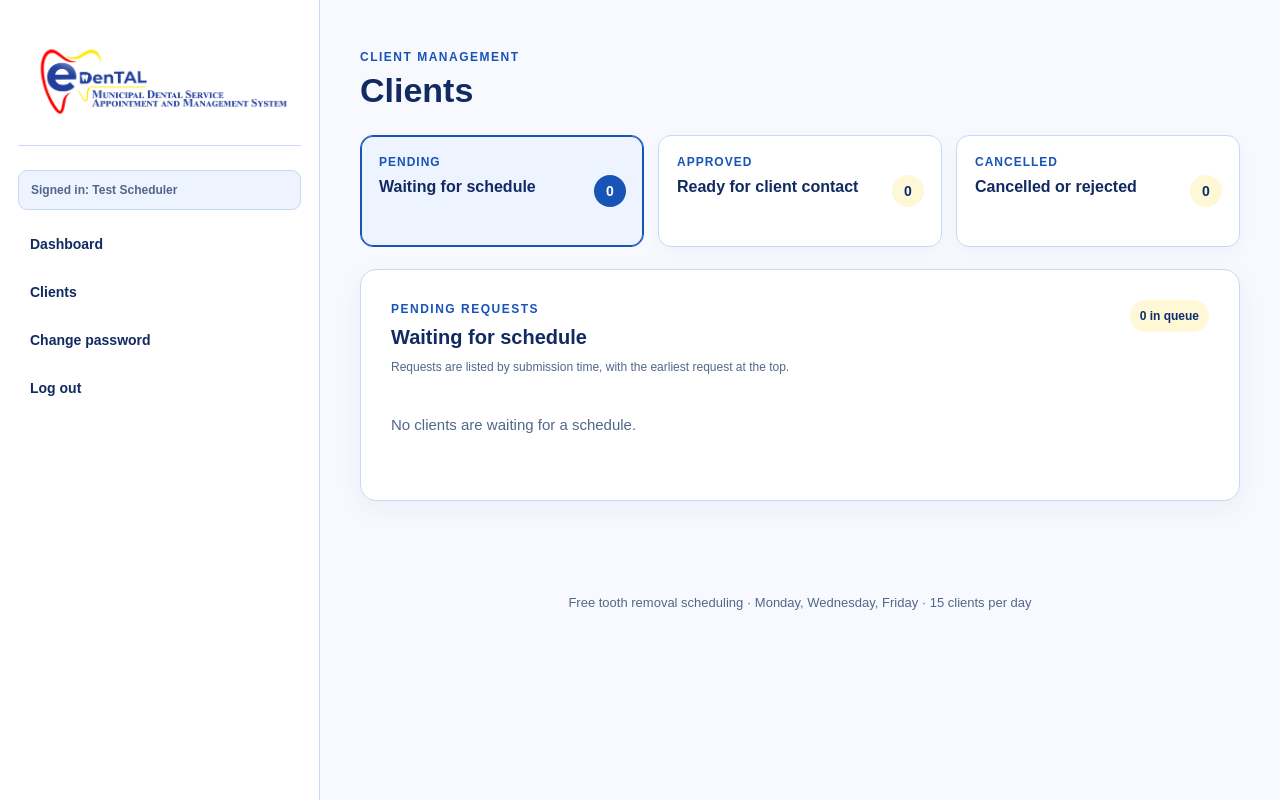
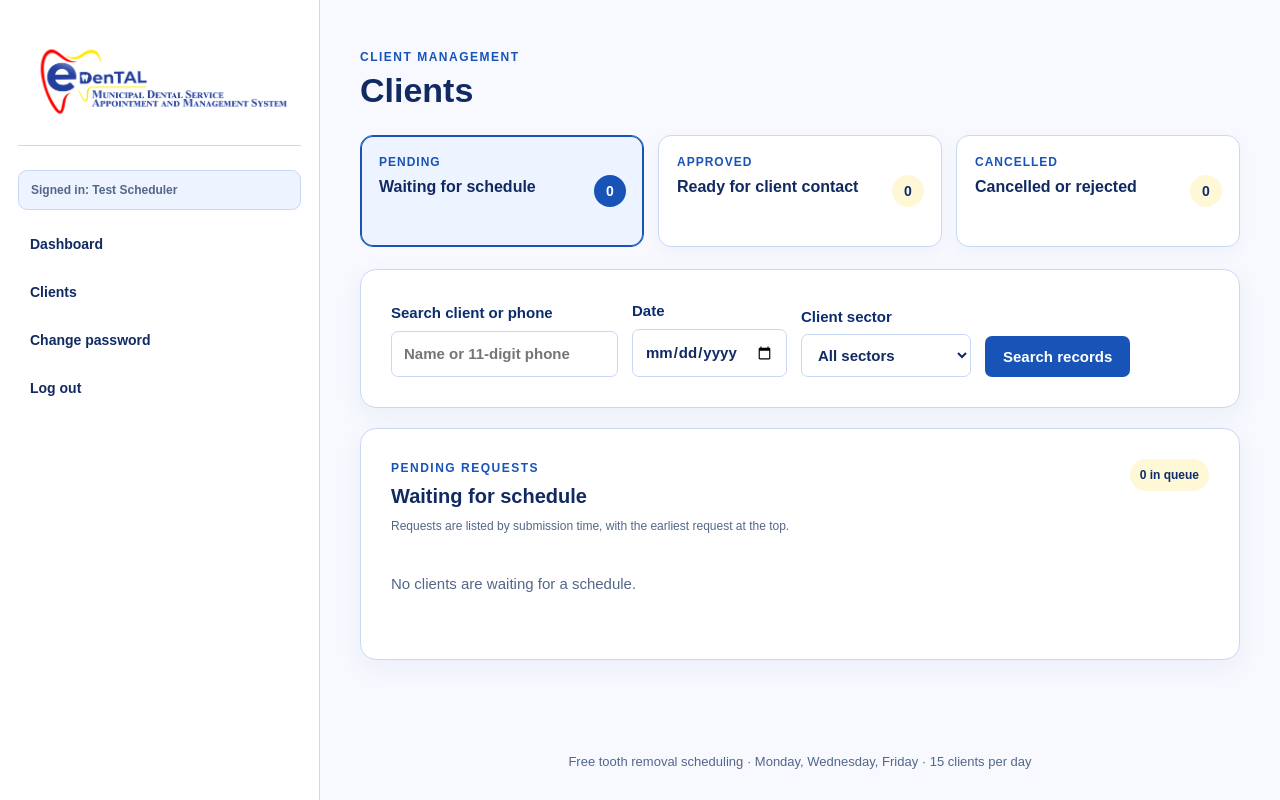
Before and after one commit to arnaut560000/Dental_scheduling, a Flask app: page /admin/appointments?section=pending in a window 1280 px wide. Run offline with Flask 3, Linux system fonts and the light colour scheme; the visitor is signed in with stand-in values (Sample User, id 1); data comes from the database, SQL or seed files in the repository; data that the repository does not hold is empty; parts of the project's set-up code (start-up, migrations or seed data) failed here and were passed over; some libraries are stand-ins or nearby versions.

Commit message:
Add pending client filters and align approved action

```diff
--- a/app.py
+++ b/app.py
@@ -2502,14 +2502,17 @@ def appointments():
             params.extend([f"%{search.lower()}%", f"%{normalize_contact(search)}%"])
         query += " ORDER BY created_at DESC, id DESC"
         rows = db().execute(query, params).fetchall()
-    waiting_requests = db().execute(
-        """
-        SELECT *
-        FROM client_requests
-        WHERE status='Waiting for schedule'
-        ORDER BY created_at ASC, id ASC
-        """
-    ).fetchall()
+    waiting_query = "SELECT * FROM client_requests WHERE status='Waiting for schedule'"
+    waiting_params = []
+    if selected_date:
+        waiting_query += " AND date(created_at)=?"; waiting_params.append(selected_date)
+    if category_filter:
+        waiting_query += " AND category=?"; waiting_params.append(category_filter)
+    if search:
+        waiting_query += " AND (LOWER(last_name || ' ' || first_name || ' ' || COALESCE(middle_initial, '')) LIKE ? OR contact_key LIKE ?)"
+        waiting_params.extend([f"%{search.lower()}%", f"%{normalize_contact(search)}%"])
+    waiting_query += " ORDER BY created_at ASC, id ASC"
+    waiting_requests = db().execute(waiting_query, waiting_params).fetchall()
     rejected_requests = []
     rejected_request_count = db().execute(
         "SELECT COUNT(*) FROM client_requests WHERE status='Rejected'"
--- a/static/style.css
+++ b/static/style.css
@@ -387,6 +387,13 @@ td, th { padding: 11px 8px; border-bottom: 1px solid var(--line); }
 .load i { display: block; height: 100%; background: var(--orange); }
 .filters { display: flex; align-items: end; gap: 14px; margin-bottom: 20px; }
 .filters button, .filters .button-link { margin: 0; }
+.client-record-filters { align-items: flex-end; justify-content: space-between; flex-wrap: wrap; gap: 14px 20px; }
+.client-filter-fields { display: flex; align-items: flex-end; flex: 1 1 auto; gap: 14px; }
+.client-filter-fields label { min-width: 155px; }
+.client-filter-fields label:first-child { min-width: 225px; }
+.client-filter-fields button { flex: 0 0 auto; }
+.client-filter-actions { display: flex; align-items: flex-end; gap: 9px; margin-left: auto; }
+.client-filter-actions button, .client-filter-actions .button-link { white-space: nowrap; }
 .table-card { overflow: auto; }
 .wide { min-width: 820px; }
 .small { padding: 7px 10px; margin: 6px 0 0; font-size: 12px; }
@@ -486,6 +493,10 @@ dialog::backdrop { background: #0b2d6e80; }
   .stats { grid-template-columns: repeat(2, 1fr); }
   .page-title { align-items: start; gap: 16px; flex-direction: column; }
   .filters { align-items: stretch; flex-direction: column; }
+  .client-filter-fields { align-items: stretch; flex-direction: column; }
+  .client-filter-fields label, .client-filter-fields label:first-child { min-width: 0; }
+  .client-filter-actions { width: 100%; margin-left: 0; }
+  .client-filter-actions button, .client-filter-actions .button-link { flex: 1; text-align: center; }
   .analytics-highlights { grid-template-columns: 1fr; }
   .client-section-tabs { grid-template-columns: 1fr; }
   .section-summary { align-items: stretch; flex-direction: column; }
--- a/templates/appointments.html
+++ b/templates/appointments.html
@@ -31,6 +31,23 @@
   </nav>
 
   {% if client_section == 'pending' %}
+    <form class="filters card client-record-filters" method="get">
+      <input type="hidden" name="section" value="pending">
+      <div class="client-filter-fields">
+        <label>Search client or phone<input type="search" name="search" value="{{ search }}" placeholder="Name or 11-digit phone"></label>
+        <label>Date<input type="date" name="date" value="{{ selected_date }}"></label>
+        <label>
+          Client sector
+          <select name="category">
+            <option value="">All sectors</option>
+            {% for item in categories %}
+              <option value="{{ item }}" {% if selected_category == item %}selected{% endif %}>{{ item }}</option>
+            {% endfor %}
+          </select>
+        </label>
+        <button type="submit">Search records</button>
+      </div>
+    </form>
     <section class="card table-card">
       <div class="section-summary">
         <div>
@@ -69,6 +86,7 @@
   {% else %}
     <form class="filters card client-record-filters" method="get">
       <input type="hidden" name="section" value="{{ client_section }}">
+      <div class="client-filter-fields">
         <label>Search client or phone<input type="search" name="search" value="{{ search }}" placeholder="Name or 11-digit phone"></label>
         <label>Date<input type="date" name="date" value="{{ selected_date }}"></label>
         <label>
@@ -80,12 +98,15 @@
             {% endfor %}
           </select>
         </label>
-      <button>Search records</button>
+        <button type="submit">Search records</button>
+      </div>
       {% if client_section == 'approved' %}
-        <button class="secondary-button" id="add-client-button" type="button">Add client</button>
-      {% endif %}
+        <div class="client-filter-actions">
+          <button class="secondary-button" id="add-client-button" type="button">Add approved client</button>
           {% if selected_date and session.role == 'admin' %}
             <a class="button-link secondary" href="{{ url_for('export_day', date=selected_date) }}">Export this day</a>
+          {% endif %}
+        </div>
       {% endif %}
     </form>
 
```
Lines whose indentation alone changed are shown as unchanged.
